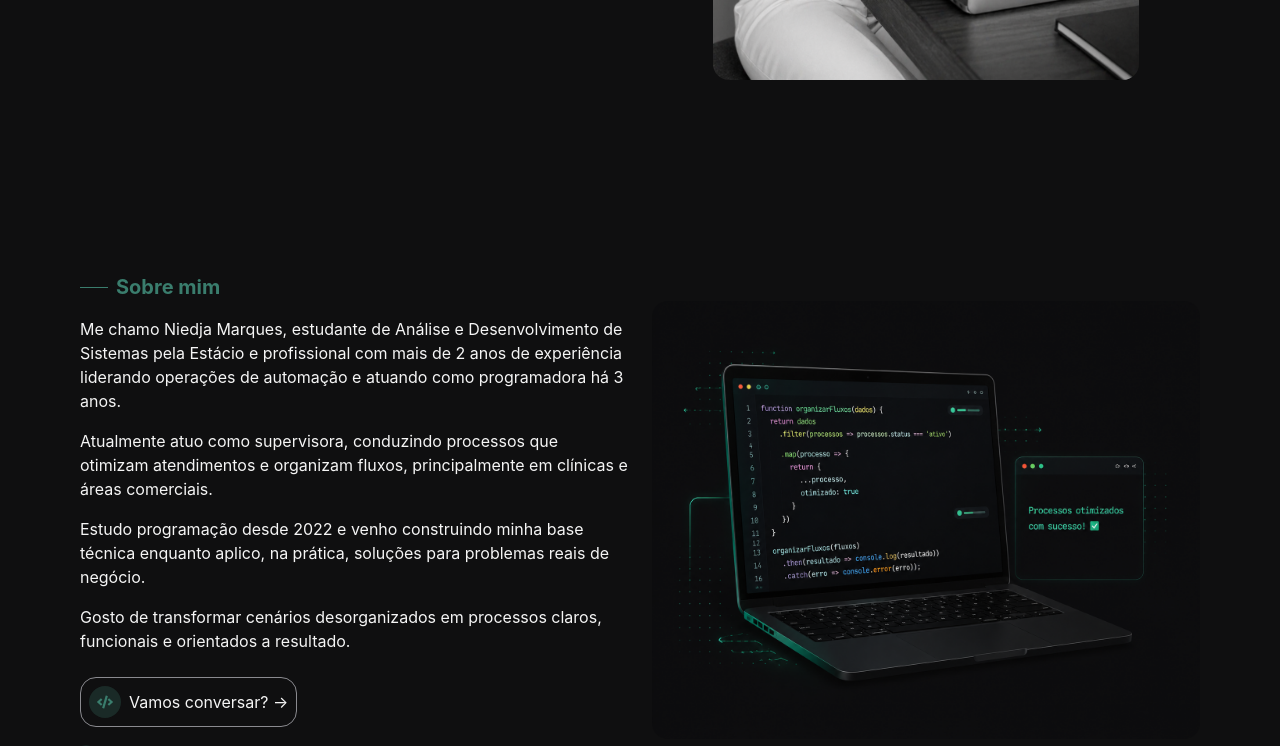
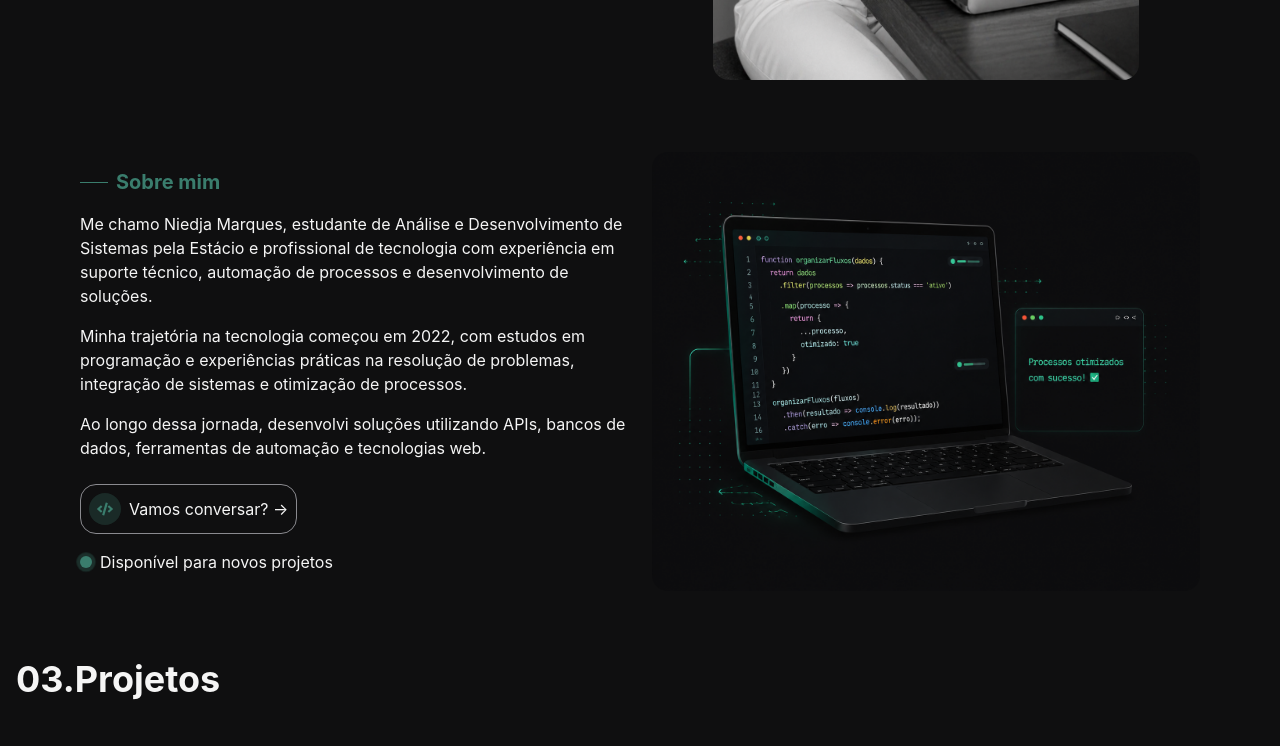
Before and after one commit to NiedjaMarques/Portifolio, a React (Vite) app: page /contact in a window 1280 px wide. Shown: the part 680-1426 px from the top of the page. Built offline with nearby package versions, Linux system fonts and the light colour scheme.

Commit message:
atualiza seção sobre mim
Reestrutura o conteúdo da seção About, destacando trajetória profissional, formação acadêmica e experiência prática em tecnologia.

```diff
--- a/src/pages/componentes/AboutSection.jsx
+++ b/src/pages/componentes/AboutSection.jsx
@@ -5,7 +5,7 @@ import { FaCode } from "react-icons/fa";
 function About(){
     return(
 
-        <section  id='about' className="py-6 min-h-screen grid sm:grid-cols-2 gap-6 items-center max-w-6xl mx-auto px-4 transition-all duration-500 ease place-items-center">
+        <section id='about' className="py-8 grid sm:grid-cols-2 gap-6 max-w-6xl mx-auto px-4 transition-all duration-500 ease place-items-center">
 
             <div className="pb-4 sm:pb-0 transition-all duration-500 ease">
 
@@ -17,19 +17,15 @@ function About(){
                 <div className="space-y-4 leading-6">
 
                     <p>
-                        Me chamo Niedja Marques, estudante de Análise e Desenvolvimento de Sistemas pela Estácio e profissional com mais de 2 anos de experiência liderando operações de automação e atuando como programadora há 3 anos.
+                        Me chamo Niedja Marques, estudante de Análise e Desenvolvimento de Sistemas pela Estácio e profissional de tecnologia com experiência em suporte técnico, automação de processos e desenvolvimento de soluções.
                     </p>
 
                     <p>
-                        Atualmente atuo como supervisora, conduzindo processos que otimizam atendimentos e organizam fluxos, principalmente em clínicas e áreas comerciais.
+                        Minha trajetória na tecnologia começou em 2022, com estudos em programação e experiências práticas na resolução de problemas, integração de sistemas e otimização de processos.
                     </p>
 
                     <p>
-                        Estudo programação desde 2022 e venho construindo minha base técnica enquanto aplico, na prática, soluções para problemas reais de negócio.
-                    </p>
-
-                    <p>
-                        Gosto de transformar cenários desorganizados em processos claros, funcionais e orientados a resultado.
+                        Ao longo dessa jornada, desenvolvi soluções utilizando APIs, bancos de dados, ferramentas de automação e tecnologias web.
                     </p>
 
                 </div>
--- a/src/styles/index.css
+++ b/src/styles/index.css
@@ -2,10 +2,6 @@
 @import 'tailwindcss/base';
 @import 'tailwindcss/components';
 @import 'tailwindcss/utilities';
-
-html {
-  scroll-behavior: sooth;
-}
 
 body{
   margin: 0;
```
